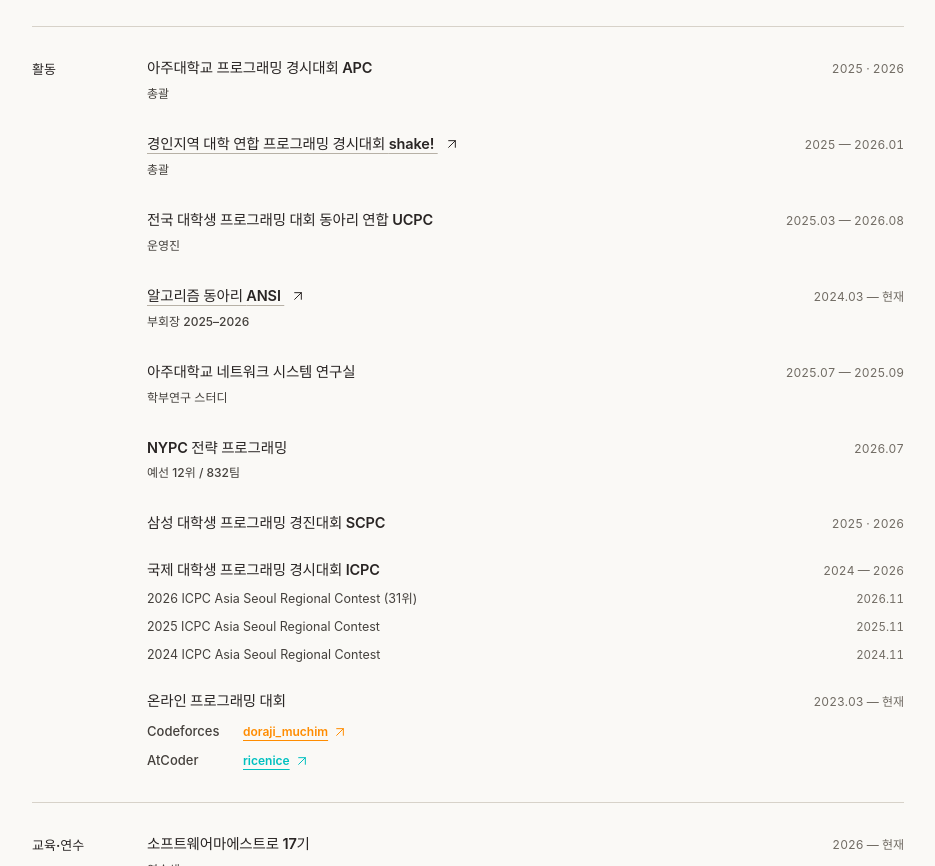
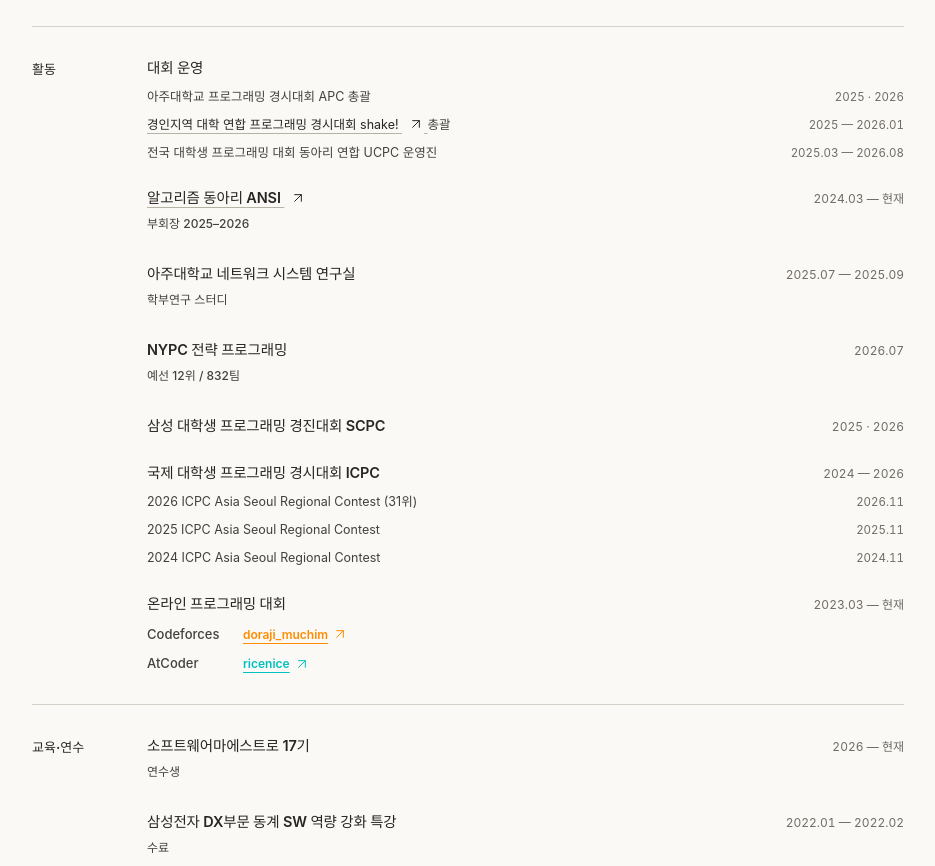
Before and after one commit to joonghak/joonghak.github.io, an Astro site: page / in a window 1280 px wide. Shown: the part 1269-2135 px from the top of the page, without its empty margins (172-1107 px from the left). Built offline with nearby package versions, Linux system fonts and the light colour scheme; Astro itself is replaced by a stand-in of ours; a web font is replaced by a local one.

Commit message:
Group contest operations under a shared heading

```diff
--- a/src/components/ActivityRecord.astro
+++ b/src/components/ActivityRecord.astro
@@ -10,12 +10,26 @@ const titleEnding = activity.title.slice(lastSpace + 1);
 <article class="activity-record">
   <header class="record-header">
     <h3>{activity.url ? <a class="record-title-link" href={activity.url} target="_blank" rel="noopener noreferrer" aria-label={`${activity.title} 홈페이지 (새 탭)`}>{titlePrefix}<span class="link-ending">{titleEnding}<Arrow /></span></a> : activity.title}</h3>
-    <span class="record-period">{activity.period}</span>
+    {activity.period && <span class="record-period">{activity.period}</span>}
   </header>
   {activity.role && <p class="record-role">{activity.role}</p>}
   {activity.profiles && <div class="record-profiles">{activity.profiles.map(profile => <p class:list={['record-profile', `profile-${profile.color}`]}>
     <span class="profile-platform">{profile.platform}</span>
     <a class="profile-account" href={profile.url} target="_blank" rel="noopener noreferrer" aria-label={`${profile.platform} ${profile.handle} 프로필 (새 탭)`}>{profile.handle}<Arrow /></a>
   </p>)}</div>}
-  {activity.events && <ul class="contest-events">{activity.events.map(event => <li><span>{event.title}</span><span>{event.period}</span></li>)}</ul>}
+  {activity.events && (
+    <ul class="contest-events">
+      {activity.events.map(event => (
+        <li>
+          <span>
+            {event.url ? (
+              <a class="record-title-link" href={event.url} target="_blank" rel="noopener noreferrer" aria-label={`${event.title} 홈페이지 (새 탭)`}>{event.title}<Arrow /></a>
+            ) : event.title}
+            {event.role && ` ${event.role}`}
+          </span>
+          <span>{event.period}</span>
+        </li>
+      ))}
+    </ul>
+  )}
 </article>
--- a/src/data/portfolio.ts
+++ b/src/data/portfolio.ts
@@ -81,28 +81,20 @@ export const awards: Award[] = [
 export interface Activity {
   title: string;
   role?: string;
-  period: string;
+  period?: string;
   url?: string;
   profiles?: { platform: string; handle: string; url: string; color: 'orange' | 'cyan' }[];
-  events?: { title: string; period: string }[];
+  events?: { title: string; period: string; role?: string; url?: string }[];
 }
 
 export const activities: Activity[] = [
   {
-    title: '아주대학교 프로그래밍 경시대회 APC',
-    role: '총괄',
-    period: '2025 · 2026',
-  },
-  {
-    title: '경인지역 대학 연합 프로그래밍 경시대회 shake!',
-    role: '총괄',
-    period: '2025 — 2026.01',
-    url: 'https://shake.codes/',
-  },
-  {
-    title: '전국 대학생 프로그래밍 대회 동아리 연합 UCPC',
-    role: '운영진',
-    period: '2025.03 — 2026.08',
+    title: '대회 운영',
+    events: [
+      { title: '아주대학교 프로그래밍 경시대회 APC', role: '총괄', period: '2025 · 2026' },
+      { title: '경인지역 대학 연합 프로그래밍 경시대회 shake!', role: '총괄', period: '2025 — 2026.01', url: 'https://shake.codes/' },
+      { title: '전국 대학생 프로그래밍 대회 동아리 연합 UCPC', role: '운영진', period: '2025.03 — 2026.08' },
+    ],
   },
   {
     title: '알고리즘 동아리 ANSI',
```
